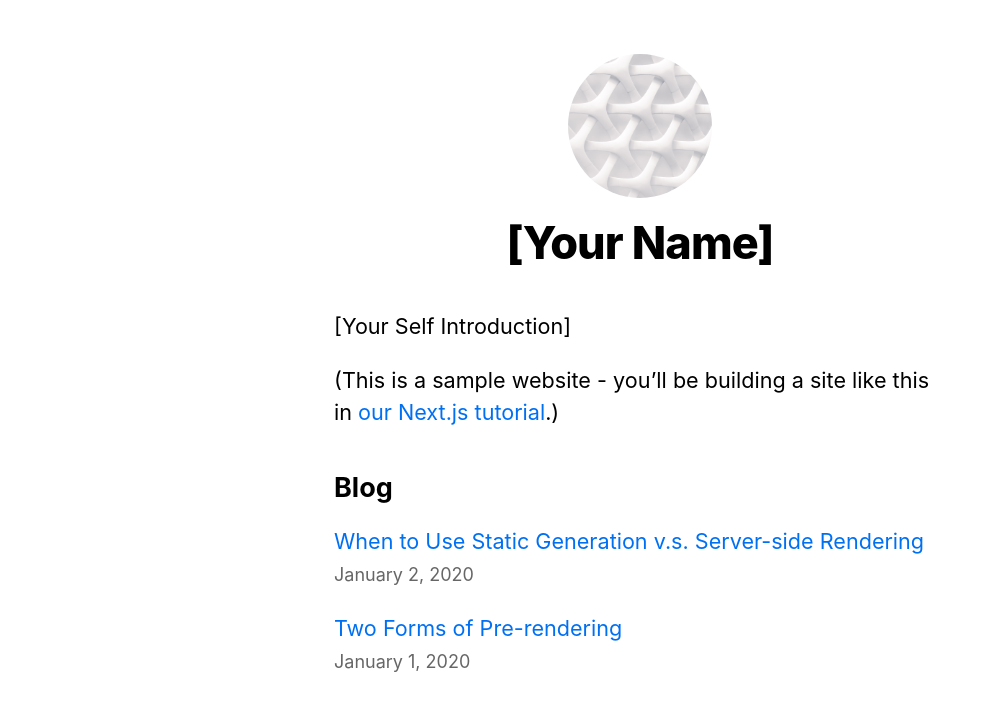
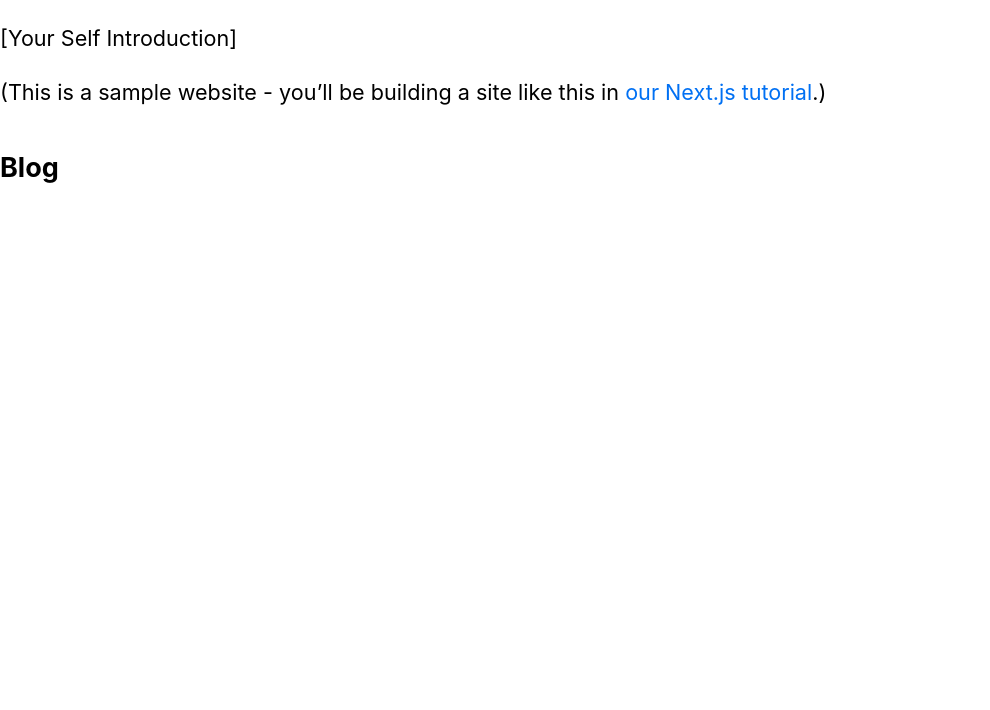
Before and after one commit to MrAJGurney/storm-kelpie, a Next.js app: page / in a window 1280 px wide. Shown: the top 710 px of the page, without its empty margins (0-990 px from the left). Built offline with nearby package versions, Linux system fonts and the light colour scheme.

Commit message:
Remove uneccessary componenents and imports

```diff
--- a/components/date.js
+++ /dev/null
@@ -1,6 +0,0 @@
-import { parseISO, format } from 'date-fns'
-
-export default function Date({ dateString }) {
-  const date = parseISO(dateString)
-  return <time dateTime={dateString}>{format(date, 'LLLL d, yyyy')}</time>
-}
--- a/components/layout.js
+++ /dev/null
@@ -1,73 +0,0 @@
-import Head from 'next/head'
-import Image from 'next/image'
-import styles from './layout.module.css'
-import utilStyles from '../styles/utils.module.css'
-import Link from 'next/link'
-
-const name = '[Your Name]'
-export const siteTitle = 'Next.js Sample Website'
-
-export default function Layout({ children, home }) {
-  return (
-    <div className={styles.container}>
-      <Head>
-        <link rel="icon" href="/favicon.ico" />
-        <meta
-          name="description"
-          content="Learn how to build a personal website using Next.js"
-        />
-        <meta
-          property="og:image"
-          content={`https://og-image.vercel.app/${encodeURI(
-            siteTitle
-          )}.png?theme=light&md=0&fontSize=75px&images=https%3A%2F%2Fassets.zeit.co%2Fimage%2Fupload%2Ffront%2Fassets%2Fdesign%2Fnextjs-black-logo.svg`}
-        />
-        <meta name="og:title" content={siteTitle} />
-        <meta name="twitter:card" content="summary_large_image" />
-      </Head>
-      <header className={styles.header}>
-        {home ? (
-          <>
-            <Image
-              priority
-              src="/images/profile.jpg"
-              className={utilStyles.borderCircle}
-              height={144}
-              width={144}
-              alt={name}
-            />
-            <h1 className={utilStyles.heading2Xl}>{name}</h1>
-          </>
-        ) : (
-          <>
-            <Link href="/">
-              <a>
-                <Image
-                  priority
-                  src="/images/profile.jpg"
-                  className={utilStyles.borderCircle}
-                  height={108}
-                  width={108}
-                  alt={name}
-                />
-              </a>
-            </Link>
-            <h2 className={utilStyles.headingLg}>
-              <Link href="/">
-                <a className={utilStyles.colorInherit}>{name}</a>
-              </Link>
-            </h2>
-          </>
-        )}
-      </header>
-      <main>{children}</main>
-      {!home && (
-        <div className={styles.backToHome}>
-          <Link href="/">
-            <a>← Back to home</a>
-          </Link>
-        </div>
-      )}
-    </div>
-  )
-}
--- a/components/layout.module.css
+++ /dev/null
@@ -1,15 +0,0 @@
-.container {
-  max-width: 36rem;
-  padding: 0 1rem;
-  margin: 3rem auto 6rem;
-}
-
-.header {
-  display: flex;
-  flex-direction: column;
-  align-items: center;
-}
-
-.backToHome {
-  margin: 3rem 0 0;
-}
--- a/lib/posts.js
+++ /dev/null
@@ -1,69 +0,0 @@
-import fs from 'fs'
-import path from 'path'
-import matter from 'gray-matter'
-import { remark } from 'remark'
-import html from 'remark-html'
-
-const postsDirectory = path.join(process.cwd(), 'posts')
-
-export function getSortedPostsData() {
-  // Get file names under /posts
-  const fileNames = fs.readdirSync(postsDirectory)
-  const allPostsData = fileNames.map(fileName => {
-    // Remove ".md" from file name to get id
-    const id = fileName.replace(/\.md$/, '')
-
-    // Read markdown file as string
-    const fullPath = path.join(postsDirectory, fileName)
-    const fileContents = fs.readFileSync(fullPath, 'utf8')
-
-    // Use gray-matter to parse the post metadata section
-    const matterResult = matter(fileContents)
-
-    // Combine the data with the id
-    return {
-      id,
-      ...matterResult.data
-    }
-  })
-  // Sort posts by date
-  return allPostsData.sort((a, b) => {
-    if (a.date < b.date) {
-      return 1
-    } else {
-      return -1
-    }
-  })
-}
-
-export function getAllPostIds() {
-  const fileNames = fs.readdirSync(postsDirectory)
-  return fileNames.map(fileName => {
-    return {
-      params: {
-        id: fileName.replace(/\.md$/, '')
-      }
-    }
-  })
-}
-
-export async function getPostData(id) {
-  const fullPath = path.join(postsDirectory, `${id}.md`)
-  const fileContents = fs.readFileSync(fullPath, 'utf8')
-
-  // Use gray-matter to parse the post metadata section
-  const matterResult = matter(fileContents)
-
-  // Use remark to convert markdown into HTML string
-  const processedContent = await remark()
-    .use(html)
-    .process(matterResult.content)
-  const contentHtml = processedContent.toString()
-
-  // Combine the data with the id and contentHtml
-  return {
-    id,
-    contentHtml,
-    ...matterResult.data
-  }
-}
--- a/package.json
+++ b/package.json
@@ -6,12 +6,8 @@
     "start": "next start"
   },
   "dependencies": {
-    "date-fns": "^2.11.1",
-    "gray-matter": "^4.0.2",
     "next": "latest",
     "react": "17.0.2",
-    "react-dom": "17.0.2",
-    "remark": "^14.0.1",
-    "remark-html": "^15.0.0"
+    "react-dom": "17.0.2"
   }
 }
--- a/pages/api/hello.js
+++ /dev/null
@@ -1,3 +0,0 @@
-export default (req, res) => {
-  res.status(200).json({ text: 'Hello' })
-}
--- a/pages/index.js
+++ b/pages/index.js
@@ -1,15 +1,12 @@
-import Head from 'next/head'
-import Layout, { siteTitle } from '../components/layout'
-import utilStyles from '../styles/utils.module.css'
-import { getSortedPostsData } from '../lib/posts'
-import Link from 'next/link'
-import Date from '../components/date'
+import Head from 'next/head';
+import utilStyles from '../styles/utils.module.css';
+import Link from 'next/link';
 
-export default function Home({ allPostsData }) {
+export default function Home() {
   return (
-    <Layout home>
+    <>
       <Head>
-        <title>{siteTitle}</title>
+        <title>'Storm Kelpie'</title>
       </Head>
       <section className={utilStyles.headingMd}>
         <p>[Your Self Introduction]</p>
@@ -20,29 +17,7 @@ export default function Home({ allPostsData }) {
       </section>
       <section className={`${utilStyles.headingMd} ${utilStyles.padding1px}`}>
         <h2 className={utilStyles.headingLg}>Blog</h2>
-        <ul className={utilStyles.list}>
-          {allPostsData.map(({ id, date, title }) => (
-            <li className={utilStyles.listItem} key={id}>
-              <Link href={`/posts/${id}`}>
-                <a>{title}</a>
-              </Link>
-              <br />
-              <small className={utilStyles.lightText}>
-                <Date dateString={date} />
-              </small>
-            </li>
-          ))}
-        </ul>
       </section>
-    </Layout>
-  )
+    </>
+  );
 }
-
-export async function getStaticProps() {
-  const allPostsData = getSortedPostsData()
-  return {
-    props: {
-      allPostsData
-    }
-  }
-}
--- a/posts/pre-rendering.md
+++ /dev/null
@@ -1,11 +0,0 @@
----
-title: "Two Forms of Pre-rendering"
-date: "2020-01-01"
----
-
-Next.js has two forms of pre-rendering: **Static Generation** and **Server-side Rendering**. The difference is in **when** it generates the HTML for a page.
-
-- **Static Generation** is the pre-rendering method that generates the HTML at **build time**. The pre-rendered HTML is then _reused_ on each request.
-- **Server-side Rendering** is the pre-rendering method that generates the HTML on **each request**.
-
-Importantly, Next.js lets you **choose** which pre-rendering form to use for each page. You can create a "hybrid" Next.js app by using Static Generation for most pages and using Server-side Rendering for others.
--- a/posts/ssg-ssr.md
+++ /dev/null
@@ -1,19 +0,0 @@
----
-title: "When to Use Static Generation v.s. Server-side Rendering"
-date: "2020-01-02"
----
-
-We recommend using **Static Generation** (with and without data) whenever possible because your page can be built once and served by CDN, which makes it much faster than having a server render the page on every request.
-
-You can use Static Generation for many types of pages, including:
-
-- Marketing pages
-- Blog posts
-- E-commerce product listings
-- Help and documentation
-
-You should ask yourself: "Can I pre-render this page **ahead** of a user's request?" If the answer is yes, then you should choose Static Generation.
-
-On the other hand, Static Generation is **not** a good idea if you cannot pre-render a page ahead of a user's request. Maybe your page shows frequently updated data, and the page content changes on every request.
-
-In that case, you can use **Server-Side Rendering**. It will be slower, but the pre-rendered page will always be up-to-date. Or you can skip pre-rendering and use client-side JavaScript to populate data.
```
Also changed, not shown: pages/posts/[id].js (deleted, +0 -39 lines), public/images/profile.jpg (deleted), 1 other file (tests, documents, lock files or other folders).
